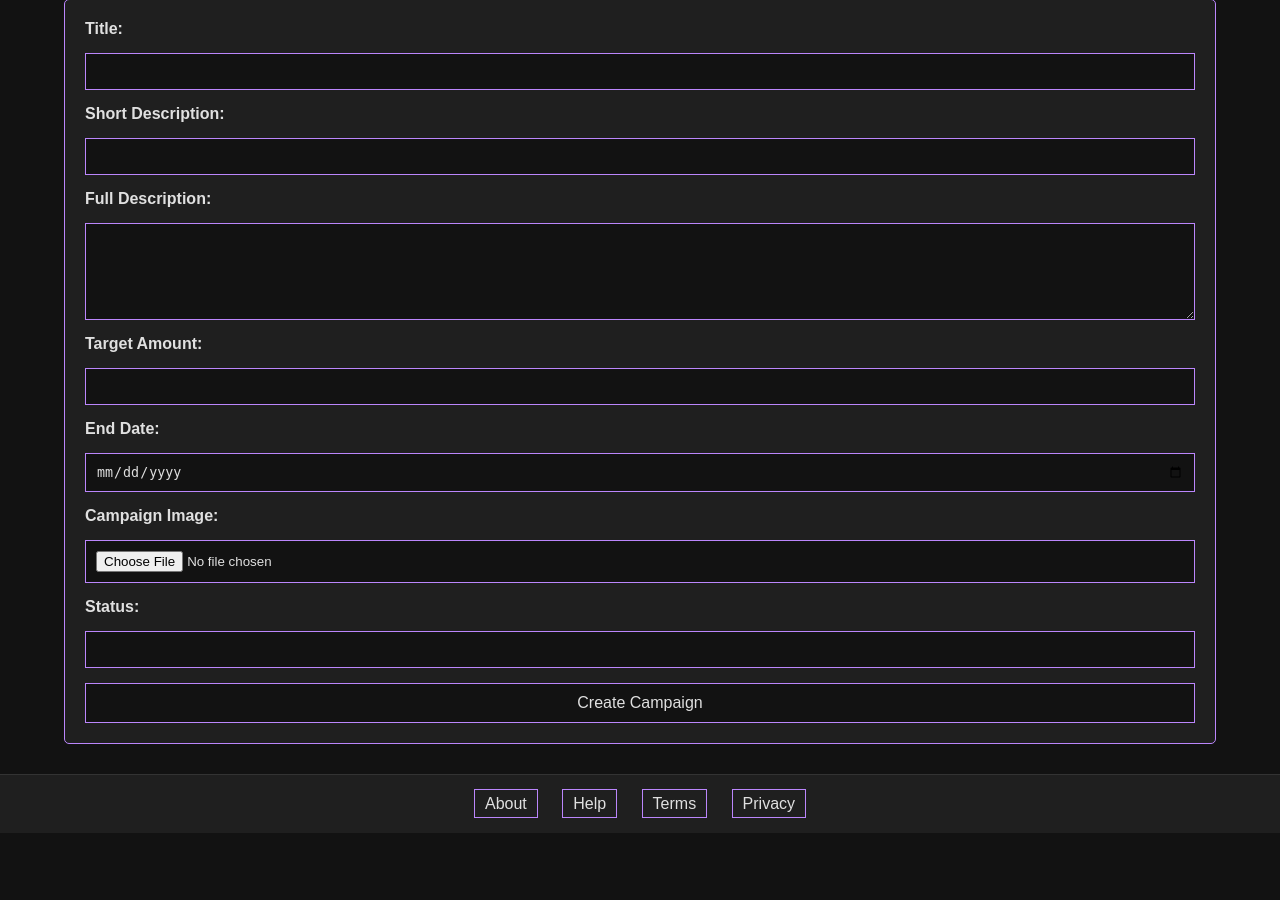
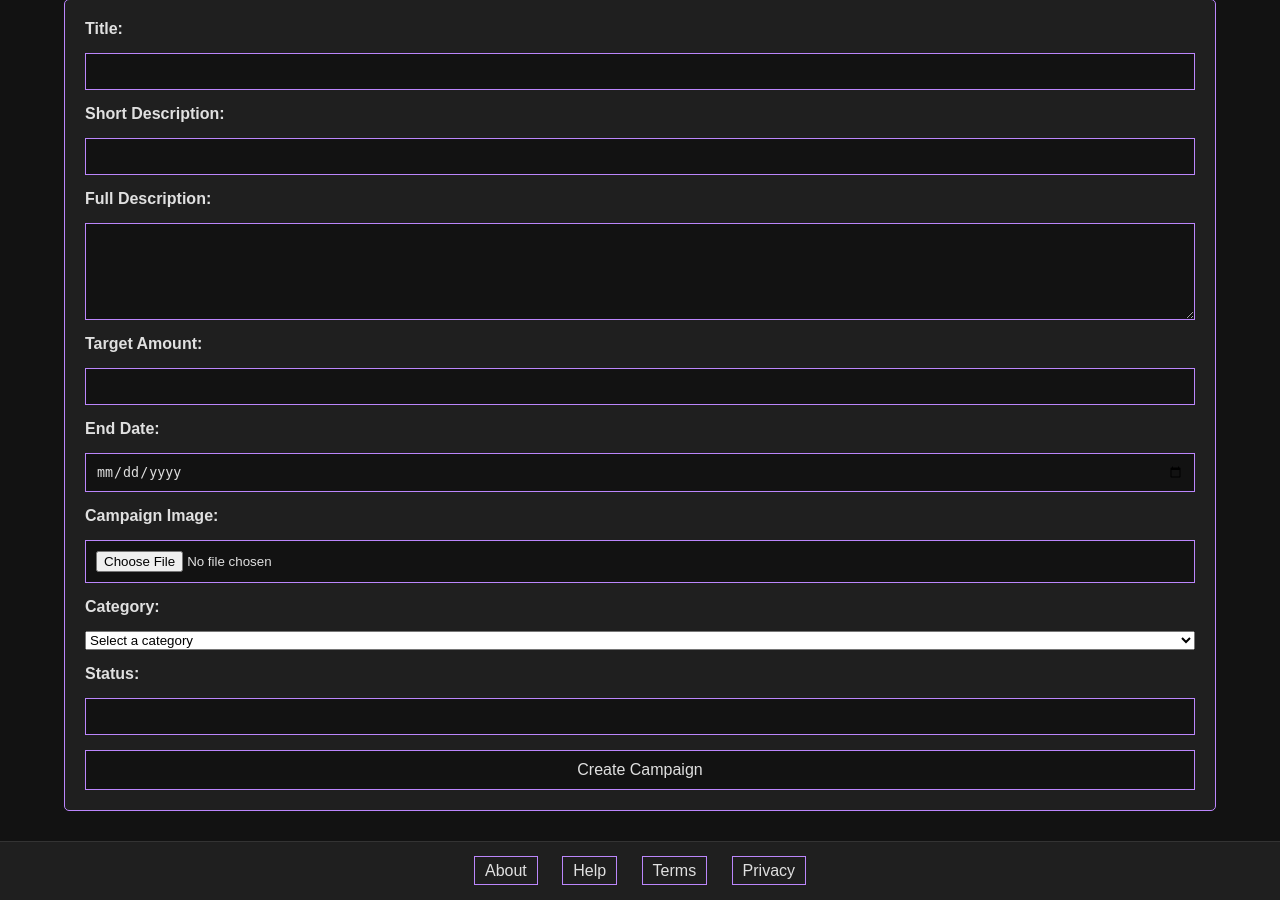
Before and after one commit to maffza/Dawaj-kase-project, a Django app: template DawajKase/main/templates/DawajKase/campaign_create.html in a window 1280 px wide. Shown: the part 169-1069 px from the top of the page. Before the commit the page ends 1002 px from the top, so only its background shows below. Run offline with Django 5.2, Linux system fonts and the light colour scheme; the template is opened without the code that fills it, so the values that code supplies are empty; parts of the project's set-up code (start-up, migrations or seed data) failed here and were passed over.

Commit message:
Update campaign_create.html
added category

```diff
--- a/DawajKase/main/templates/DawajKase/campaign_create.html
+++ b/DawajKase/main/templates/DawajKase/campaign_create.html
@@ -34,6 +34,13 @@
                 <label for="image">Campaign Image:</label>
                 <input type="file" id="image" name="image" accept="image/*" required>
 
+                <label for="category">Category:</label>
+    <select id="category" name="category" required>
+        <option value="" disabled selected>Select a category</option>
+        <option value="Technology">Technology</option>
+        <option value="Health">Health</option>
+    </select>
+
                 <label for="status">Status:</label>
                 <input type="text" id="status" name="status" maxlength="30">
 
```
